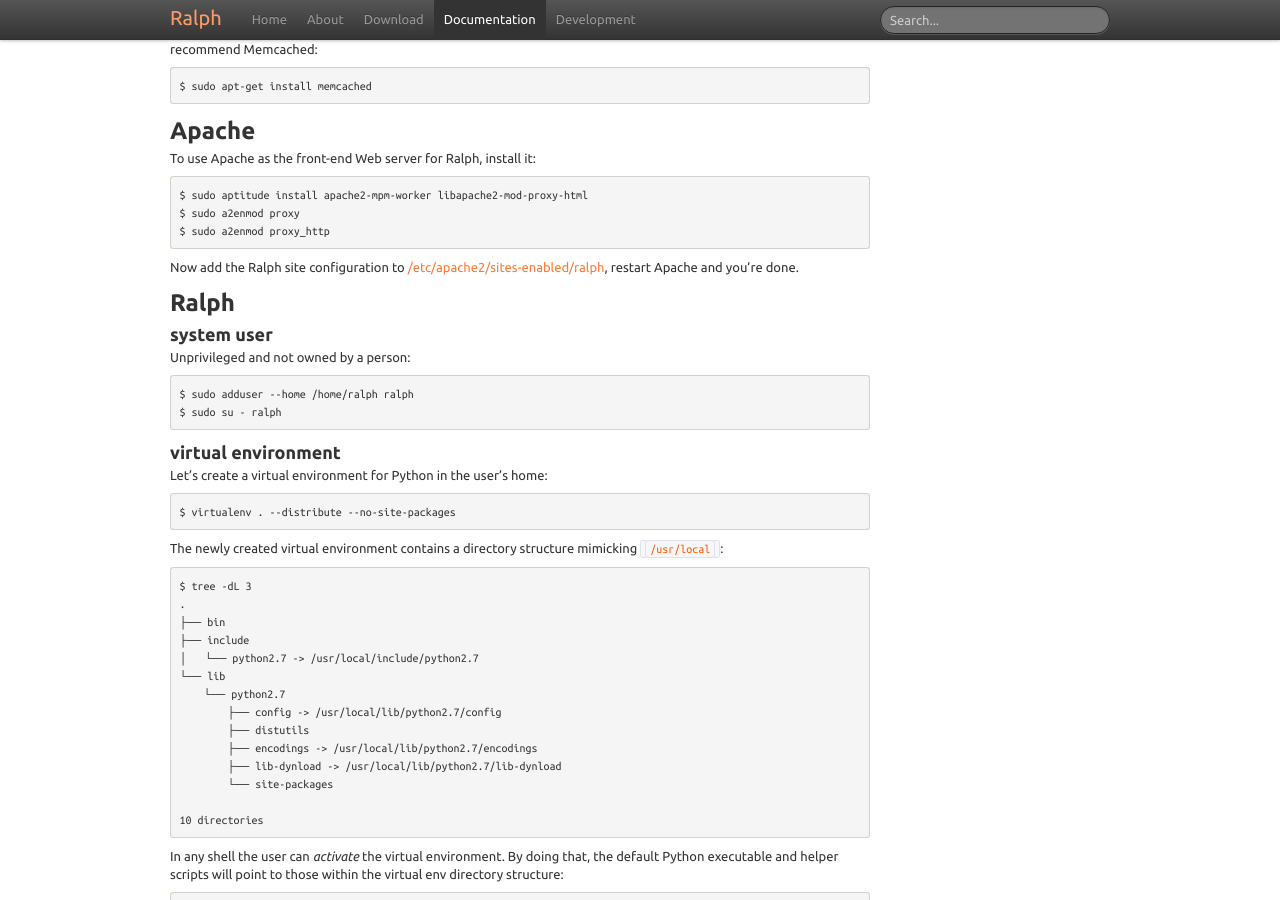
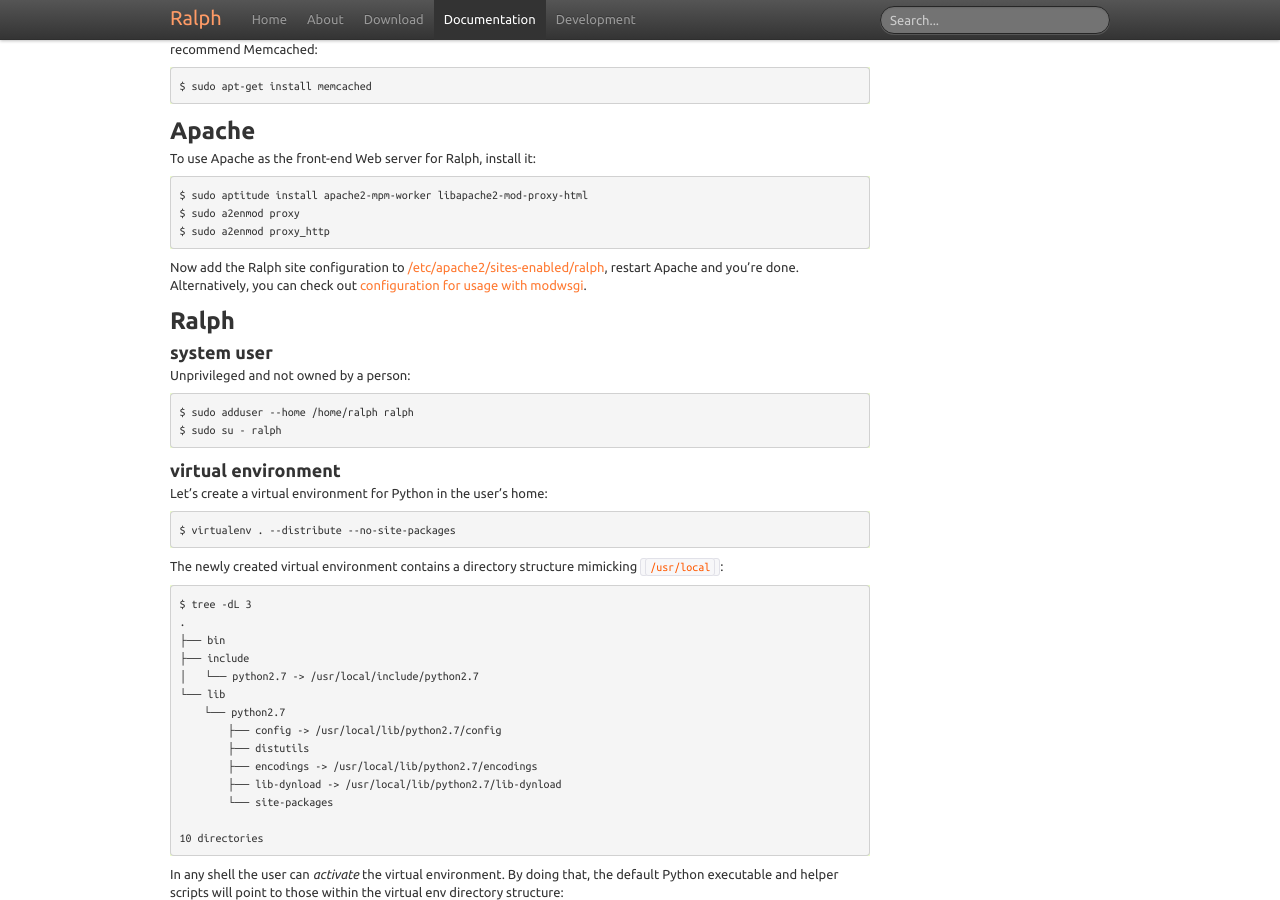
Before and after one commit to allegro/ralph, a Sphinx documentation site: the page built from doc/installation.rst, in a window 1280 px wide and 900 px high, scrolled down 3045 px. Built offline with Sphinx 7.4.7, drawn with Linux system fonts in a browser that asks for light colours.

Commit message:
WSGI-based Apache configuration cleaned up

```diff
--- a/doc/installation.rst
+++ b/doc/installation.rst
@@ -202,7 +202,8 @@
   $ sudo a2enmod proxy_http
 
 Now add the Ralph site configuration to `/etc/apache2/sites-enabled/ralph
-<_static/apache>`_, restart Apache and you're done.
+<_static/apache>`_, restart Apache and you're done. Alternatively, you can check
+out `configuration for usage with modwsgi <_static/apache-wsgi>`_.
 
 Ralph
 -----
```
Also changed, not shown: 1 other file.
